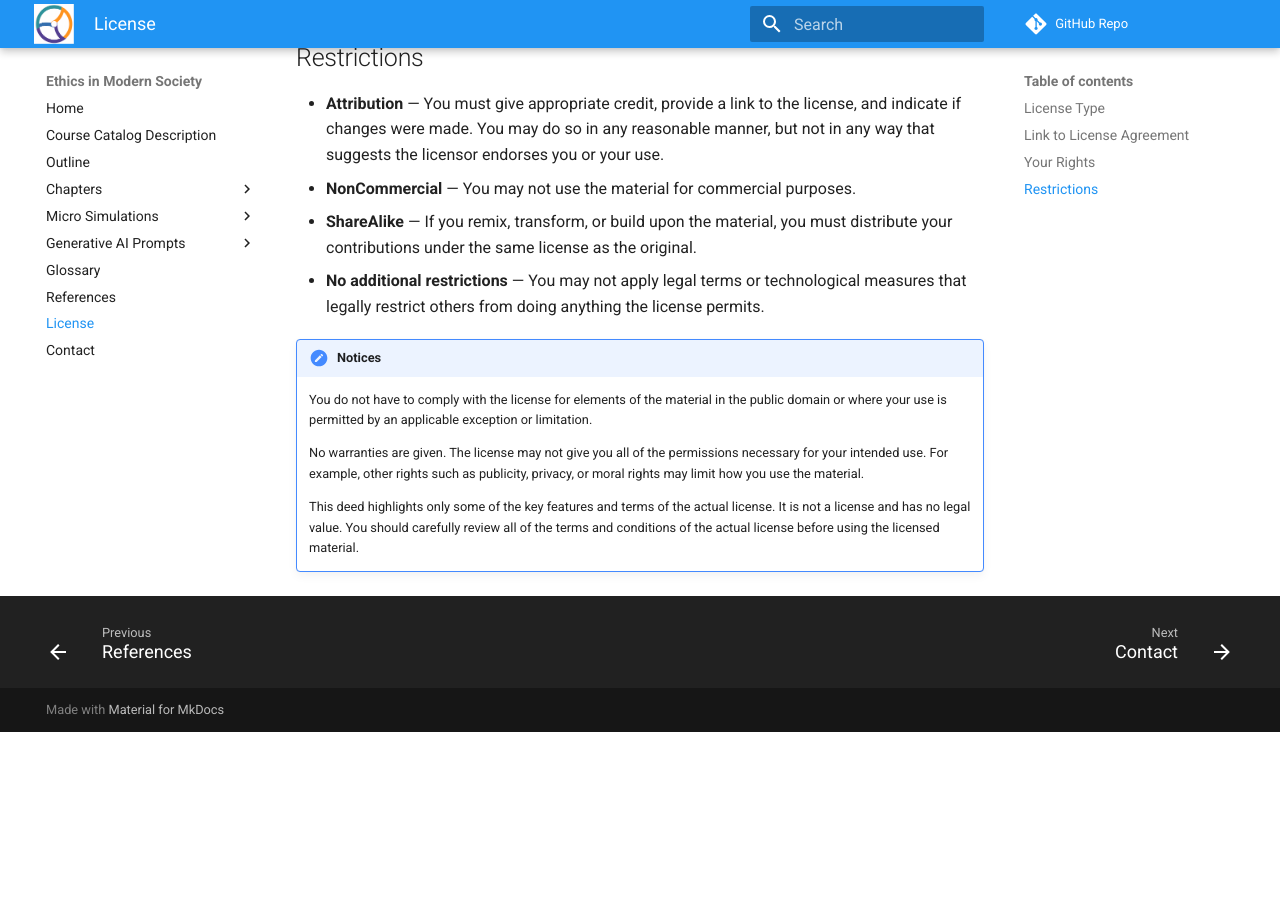
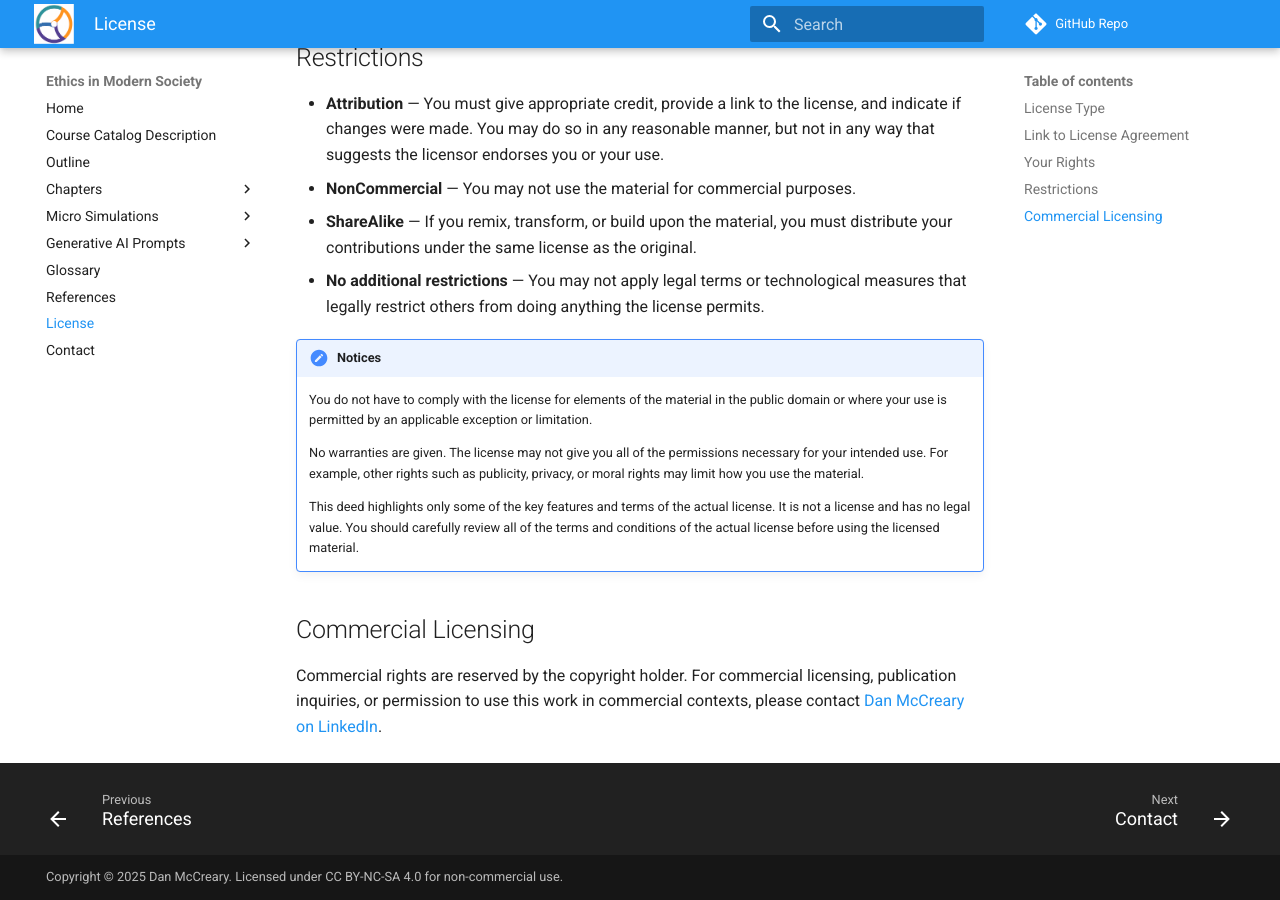
Before and after one commit to dmccreary/ethics-course, an MkDocs documentation site: the page built from docs/license.md, in a window 1280 px wide and 900 px high, scrolled down 890 px. Built offline with MkDocs 1.6.1 and Material for MkDocs 9.7.7, drawn with Linux system fonts in a browser that asks for light colours; comment, search, counter and statistics services are not loaded; before the commit the page ends 1622 px from its top, so only the background shows below that.

Commit message:
copyright added to footer

```diff
--- a/docs/license.md
+++ b/docs/license.md
@@ -34,3 +34,7 @@ The licensor cannot revoke these freedoms as long as you follow the license term
     No warranties are given. The license may not give you all of the permissions necessary for your intended use. For example, other rights such as publicity, privacy, or moral rights may limit how you use the material.
 
     This deed highlights only some of the key features and terms of the actual license. It is not a license and has no legal value. You should carefully review all of the terms and conditions of the actual license before using the licensed material.
+
+## Commercial Licensing
+
+Commercial rights are reserved by the copyright holder. For commercial licensing, publication inquiries, or permission to use this work in commercial contexts, please contact [Dan McCreary on LinkedIn](https://www.linkedin.com/in/danmccreary/).
--- a/mkdocs.yml
+++ b/mkdocs.yml
@@ -80,3 +80,6 @@ extra_css:
 #    provider: google
     # https://analytics.google.com/analytics/web/#/a1420179p349994530/admin/streams/table/4433129821
 #    property: G-XXXX
+copyright: Copyright &copy; 2025 Dan McCreary. Licensed under <a href="license/">CC BY-NC-SA 4.0</a> for non-commercial use.
+extra:
+  generator: false
```
